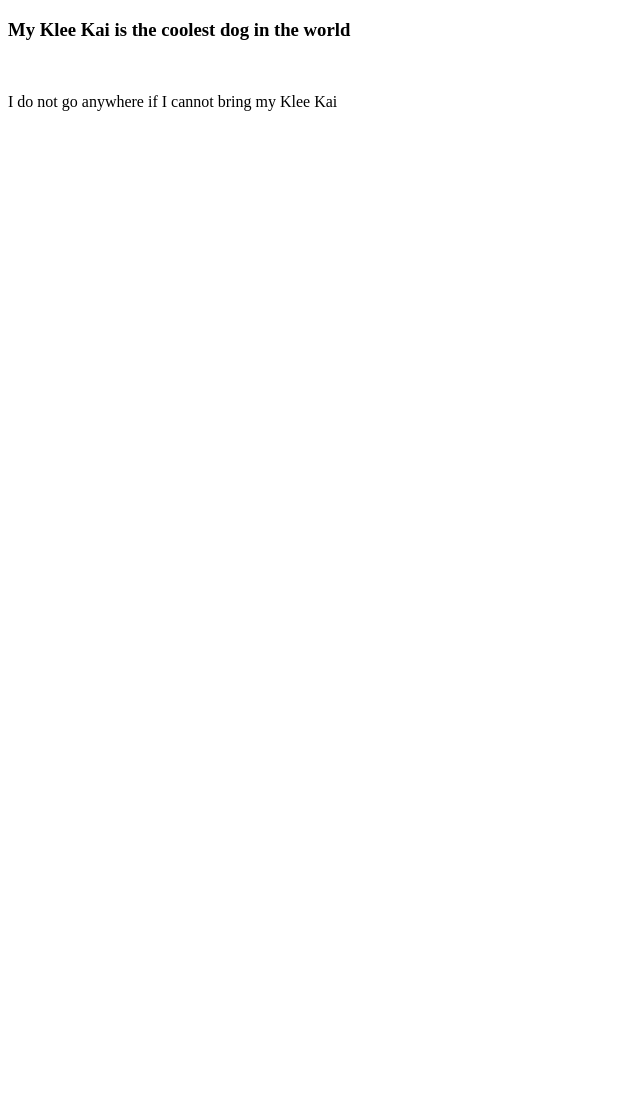
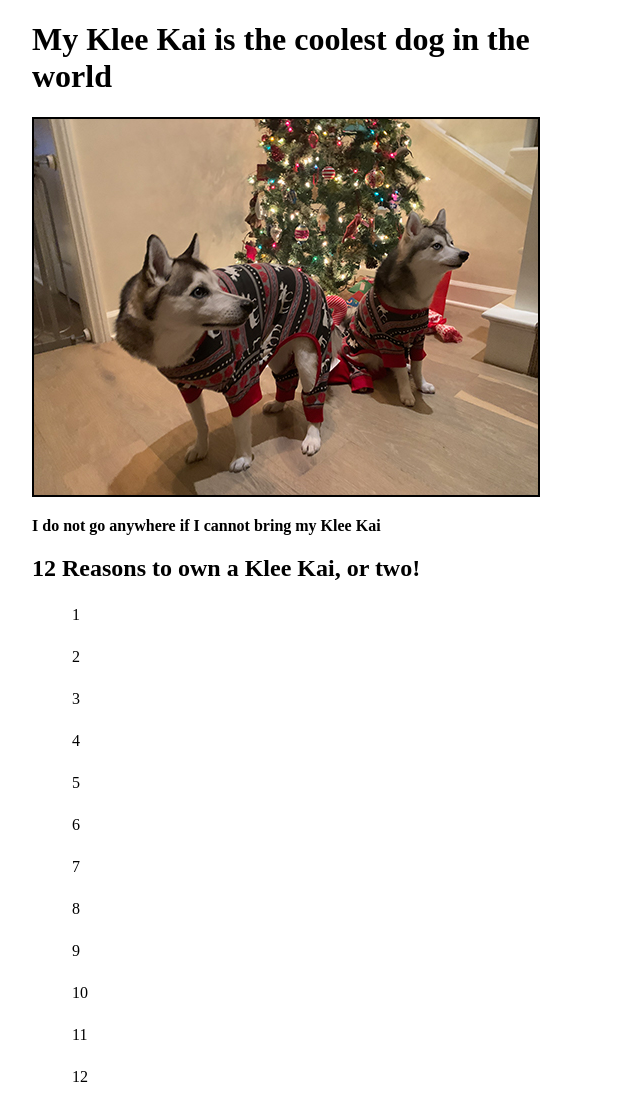
Before and after one commit to nicowave/dogblog, a plain HTML site: page index.html in a window 1280 px wide. Shown: the whole page, without its empty margins (0-640 px from the left). Before the commit the page ends 800 px from the top, so only its background shows below. Drawn offline with Linux system fonts and the light colour scheme.

Commit message:
add basic styling, image of Cosmo and Klaus on Xmas, linked styles.css to index.html

```diff
--- a/css/styles.css
+++ b/css/styles.css
@@ -0,0 +1,18 @@
+
+
+.container {
+  max-width: 504px;
+  margin: 0 24px 0 24px;
+}
+
+.container img {
+  border-style: solid;
+  border-color: black;
+  border-width: 2px;
+}
+
+li {
+  text-decoration: none;
+  list-style: none;
+  margin-top: 24px;
+}
--- a/index.html
+++ b/index.html
@@ -4,12 +4,32 @@
   <meta charset="UTF-8">
   <meta name="viewport" content="width=device-width, initial-scale=1.0">
   <meta http-equiv="X-UA-Compatible" content="ie=edge">
+  <link rel="stylesheet" href="./css/styles.css">
   <title>My Klee Kai Dog Blog</title>
 </head>
 <body>
-  <h3>My Klee Kai is the coolest dog in the world</h3>
-  <!-- insert your own Klee Kai photo into folder called 'img/' -->
-  <img src="./img/kleeKaiBeingCute.jpg" alt="">
-  <p>I do not go anywhere if I cannot bring my Klee Kai</p>
+    <div class="container">
+      <h1>My Klee Kai is the coolest dog in the world</h1>
+      <!-- insert your own Klee Kai photo into folder called 'img/' -->
+      <img src="./img/cosmoKlausXmas.jpg" alt="">
+
+      <p><strong>I do not go anywhere if I cannot bring my Klee Kai</strong></p>
+
+  <h2>12 Reasons to own a Klee Kai, or two!</h2>
+  <ol>
+    <li>1</li>
+    <li>2</li>
+    <li>3</li>
+    <li>4</li>
+    <li>5</li>
+    <li>6</li>
+    <li>7</li>
+    <li>8</li>
+    <li>9</li>
+    <li>10</li>
+    <li>11</li>
+    <li>12</li>
+  </ol>
+</div>
 </body>
 </html>
```
Also changed, not shown: img/cosmoKlausXmas.jpg (added), 2 other files.
